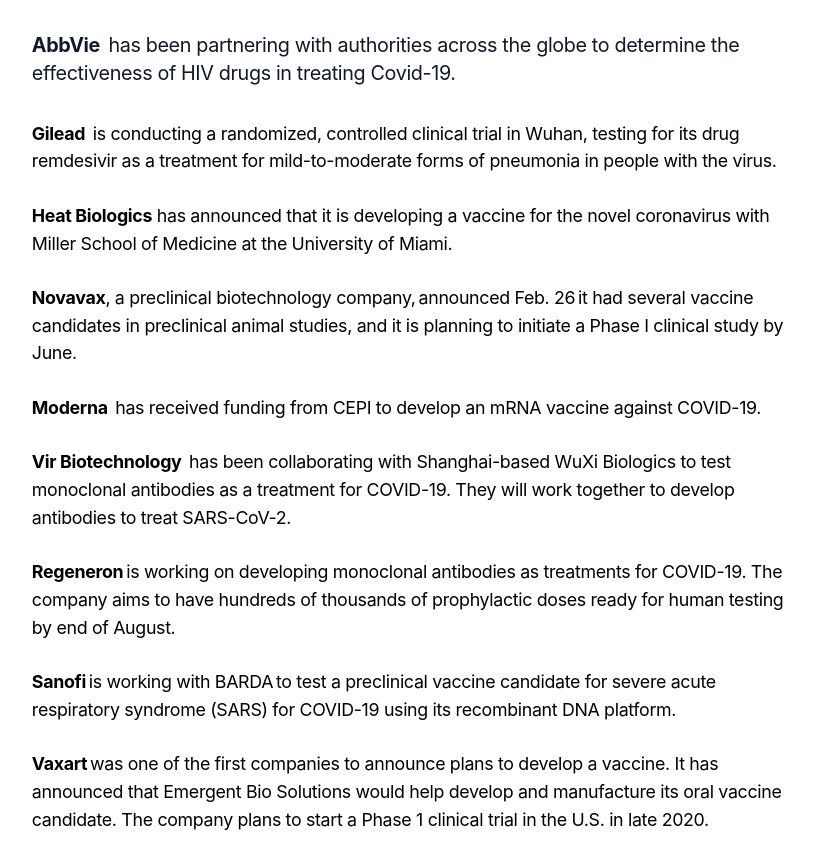
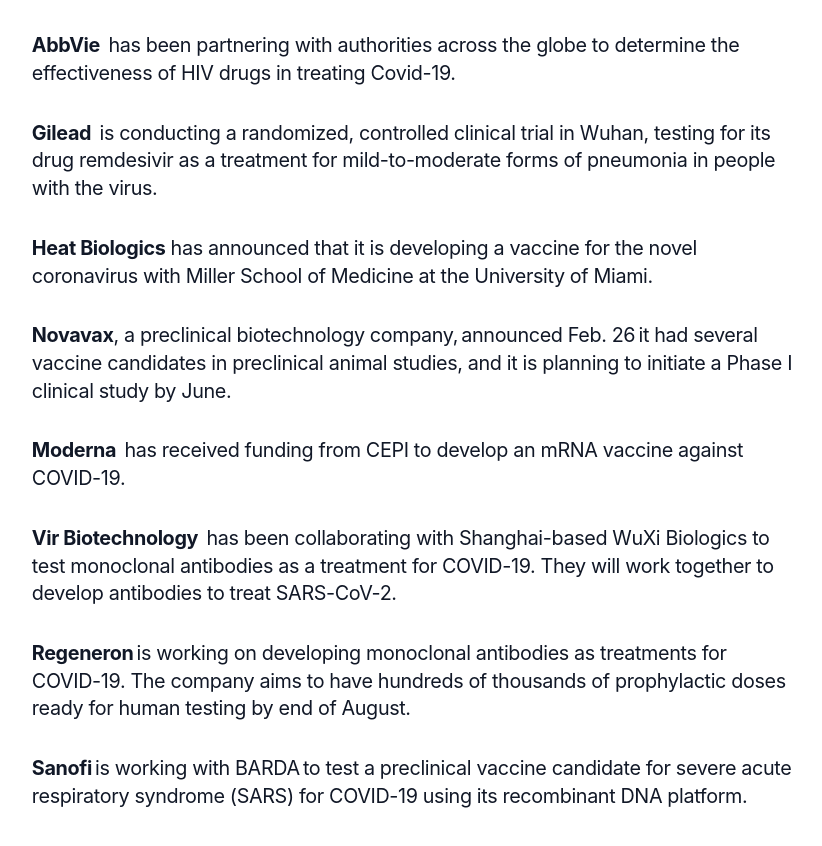
Before and after one commit to tirumalavasu-modak/modak-v2, a Vue app: page /pharma-firms in a window 1280 px wide. Shown: the part 2791-3637 px from the top of the page, without its empty margins (228-1050 px from the left). Built offline with nearby package versions, Linux system fonts and the light colour scheme; what @vuikit/icons, vuikit would draw is missing.

Commit message:
final design changes

```diff
--- a/src/components/common/Banner.vue
+++ b/src/components/common/Banner.vue
@@ -15,6 +15,9 @@
   props: ['img', 'title', 'subTitle'],
   computed: {
     bgHeight: function () {
+      if (this.$vuetify.breakpoint.width <= 1366) {
+        return this.$vuetify.breakpoint.height/3
+      }
       return this.$vuetify.breakpoint.height/4
     }
   },
--- a/src/components/common/FeatureCard.vue
+++ b/src/components/common/FeatureCard.vue
@@ -3,7 +3,7 @@
     <v-img :src='feature.img' cover v-if="feature.dir === 'left'" max-height="400" class="w-full"></v-img>
     <div class="flex flex-col">
       <h4 class="text-black my-2 text-left" v-html="feature.title"></h4>
-      <p class="my-2" v-html="feature.description"></p>
+      <p class="my-2 text-lg text-black" v-html="feature.description"></p>
       <ul v-if="feature.items.length > 0" class="list-disc">
         <li v-for="(item, i) in feature.items" :key="i">{{item}}</li>
       </ul>
--- a/src/views/AutomatedIngestion.vue
+++ b/src/views/AutomatedIngestion.vue
@@ -1,6 +1,6 @@
 <template>
   <div>
-    <Banner img="img/backgrounds/andy-hyd.jpg" title="Automated data ingestion" subTitle="Data Ingestion using Automated Data Pipelines. Capable of Generating Millions of Pipelines automatically." />
+    <Banner img="img/backgrounds/andy-hyd.jpg" title="Automated Data Ingestion" subTitle="Data Ingestion using Automated Data Pipelines. Capable of Generating Millions of Pipelines automatically." />
     <div class="max-w-7xl mx-auto my-16">
       <v-card class="my-4">
         <h1 class="p-8 text-2xl font-bold text-gray-900 text-center">
--- a/src/views/BotWorks.vue
+++ b/src/views/BotWorks.vue
@@ -9,7 +9,7 @@
     <FeatureCard :feature="feature1" />
     <div class="bg-gray">
       <div class="max-w-7xl mx-auto py-16">
-        <h1 class="text-2xl font-bold text-gray-900 mb-4 text-left">Why <span class="text-2xl font-bold text-primary">BOTs</span>?</h1>
+        <h4 class="mb-4 text-left">Why <h4 class="inline text-primary">BOTs</h4>?</h4>
         <div class="max-w-7xl mx-auto grid grid-cols-3 grid-rows-5 gap-8">
           <v-card class="py-4 px-16 flex items-center" v-for="(item, i) in items" :key="i">
             <img :src="item.icon" class="inline h-8 mr-4 fill-blue-500" />
@@ -45,7 +45,7 @@
       feature1: {
         img: 'img/backgrounds/smart-bot.png',
         dir: 'right',
-        title: 'Smart <span class="text-2xl font-bold text-primary">BOTs</span>',
+        title: 'Smart <h4 class="inline text-primary">BOTs</h4>',
         description: '<h3 class="text-base font-bold">Resilient and scalable</h3><br>Smart BOTs are decentralized event-driven workflow engines, which can scale-up based on workload.<br><br>The core feature of BOTs is being asynchronous and able to run numerous tasks parallelly. Earlier, identifying a failed job and rerunning it was a nightmare for data ingestion and curation. Due to manual efforts involved in recurring the failed jobs, SLA breaches were quite frequent and tedious. However, BOTs are empowered to craft high-performance variants of themselves. They are the medium, mechanism, and platform for getting greater value from data analytics and augmented data preparation.',
         items: []
       },
@@ -60,7 +60,7 @@
         },
         {
           icon: 'https://modak.com/img/icons/stateless.svg',
-          title: 'Stateless Bot'
+          title: 'Stateless BOT'
         },
         {
           icon: 'https://modak.com/img/icons/stateful.svg',
--- a/src/views/DataUnification.vue
+++ b/src/views/DataUnification.vue
@@ -6,7 +6,7 @@
     <div class="max-w-7xl mx-auto my-16">
       <v-card class="my-4 p-8">
         <h3 class="mb-2">The Challenge</h3>
-        <h3 class="text-base font-normal text-gray-900">
+        <h3 class="text-lg font-normal text-black">
           The problem of unifying 3 different data standards with 10 records each doesn’t require a tool. Instead, the user can utilize a whiteboard and a pen to solve the issue. When it comes to five different data standards with 1 lakh rows, traditional ETL approach can be used. But, if the problem is to solve tens or hundreds of separate data sources with 5000+ mapping rules, 3000+ variations in column names and billions of records in each source, then the traditional ETL solution is not feasible.
         </h3>
       </v-card>
--- a/src/views/LifeAtModak.vue
+++ b/src/views/LifeAtModak.vue
@@ -54,7 +54,7 @@
         img: 'img/backgrounds/Company_pic.jpeg',
         dir: 'right',
         title: 'Women in Analytics',
-        description: 'We pride ourselves in being a Women-Led organization and being an equal employment provider. More than 30% of our workforce is comprised of women and we believe women has a big role to play in the analytics for being more analytical thinkers, this has helped us to an extent while finding solutions to some of the most complex analytical solutions.<br/><br/>Being led by Aarti Joshi, as the chief architect of People and Business growth of the organization, she has been critical in building Modak from a 3-member team into a dynamic, cross-functional 150-professionals strong company in a span of 5 years.',
+        description: 'We pride ourselves in being a Women-Led organization and being an equal employment provider. More than 30% of our workforce is comprised of women and we believe women has a big role to play in the analytics for being more analytical thinkers, this has helped us to an extent while finding solutions to some of the most complex analytical solutions.<br/><br/>Being led by Aarti Joshi, as the chief architect of people and business growth of the organization, she has been critical in building Modak from a 3-member team into a dynamic, cross-functional 150-professionals strong company in a span of 5 years.',
         items: []
       }
     }
--- a/src/views/Metaprogramming.vue
+++ b/src/views/Metaprogramming.vue
@@ -3,7 +3,7 @@
     <Banner img="img/backgrounds/codes-monitor-programming.jpg" title="Active Metadata Catalog through Metaprogramming at scale" subTitle="Modak's Active Metadata Catalog applies Metadata programming approach to auto generate the metadata code stored in repository. Significantly reducing the time for data analysis and increasing the agility for business users to generate valuable insights" />
     <div class="max-w-7xl mx-auto my-16">
       <v-card class="my-4">
-        <h3 class="p-8 text-base font-normal text-gray-900">
+        <h3 class="p-8 text-lg font-normal text-black">
           Using Metaprogramming approach, Modak has gained a significant advantage in Data Analytics industry
         </h3>
       </v-card>
@@ -11,10 +11,10 @@
     <FeatureCard :feature="feature1" />
     <div class="max-w-7xl mx-auto my-16">
       <v-card class="my-4">
-        <h3 class="pt-8 px-8 text-base font-normal text-gray-900">
+        <h3 class="pt-8 px-8 text-lg font-normal text-black">
           <strong>According to Gartner,</strong> more than 70% of big data projects have failed due to the large amount of time spent on data preparation and curation. Most businesses spend more time in generating insights using machine learning and automation. By the time the data reaches the visualization phase, either the data becomes outdated or the technology becomes outdated. At Modak, our metaprogramming approach focuses mainly on the data preparation phase. The metaprogramming approach drastically accelerates the data preparation and curation processes.
         </h3>
-        <h3 class="p-8 text-base font-normal text-gray-900">
+        <h3 class="p-8 text-lg font-normal text-black">
           Metadata is essential for data preparation in any big data platform. It contains key information about the data. Modak's nabu metaprogramming approach leverages the metadata to ingest, curate and unify the data sets. Metaprogramming basically generates code through metadata, which we capture from the source and destination, save into technical, operational and business metadata catalogues.
         </h3>
       </v-card>
--- a/src/views/PharmaFirms.vue
+++ b/src/views/PharmaFirms.vue
@@ -58,31 +58,31 @@
     <p class="my-8 text-xl text-gray-900">
       <strong>AbbVie</strong>  has been partnering with authorities across the globe to determine the effectiveness of HIV drugs in treating Covid-19.
     </p>
-    <p>
+    <p class="my-8 text-xl text-gray-900">
       <strong>Gilead</strong>  is conducting a randomized, controlled clinical trial in Wuhan, testing for its drug remdesivir as a treatment for mild-to-moderate forms of pneumonia in people with the virus.
     </p>
-    <p>
+    <p class="my-8 text-xl text-gray-900">
       <strong>Heat Biologics</strong> has announced that it is developing a vaccine for the novel coronavirus with Miller School of Medicine at the University of Miami.
     </p>
-    <p>
+    <p class="my-8 text-xl text-gray-900">
       <strong>Novavax</strong>, a preclinical biotechnology company, announced Feb. 26 it had several vaccine candidates in preclinical animal studies, and it is planning to initiate a Phase I clinical study by June.
     </p>
-    <p>
+    <p class="my-8 text-xl text-gray-900">
       <strong>Moderna</strong>  has received funding from CEPI to develop an mRNA vaccine against COVID-19.
     </p>
-    <p>
+    <p class="my-8 text-xl text-gray-900">
       <strong>Vir Biotechnology</strong>  has been collaborating with Shanghai-based WuXi Biologics to test monoclonal antibodies as a treatment for COVID-19. They will work together to develop antibodies to treat SARS-CoV-2.
     </p>
-    <p>
+    <p class="my-8 text-xl text-gray-900">
       <strong>Regeneron</strong> is working on developing monoclonal antibodies as treatments for COVID-19. The company aims to have hundreds of thousands of prophylactic doses ready for human testing by end of August.
     </p>
-    <p>
+    <p class="my-8 text-xl text-gray-900">
       <strong>Sanofi</strong> is working with BARDA to test a preclinical vaccine candidate for severe acute respiratory syndrome (SARS) for COVID-19 using its recombinant DNA platform.
     </p>
-    <p>
+    <p class="my-8 text-xl text-gray-900">
       <strong>Vaxart</strong> was one of the first companies to announce plans to develop a vaccine. It has announced that Emergent Bio Solutions would help develop and manufacture its oral vaccine candidate. The company plans to start a Phase 1 clinical trial in the U.S. in late 2020.
     </p>
-    <p>
+    <p class="my-8 text-xl text-gray-900">
       <strong>Inovio</strong> develops immunotherapies and vaccines, but hasn’t yet had a product approved for treatment. The company plans to begin clinical trials with 30 participants in April in the U.S.
     </p>
   </div>
--- a/src/views/PharmaResearch.vue
+++ b/src/views/PharmaResearch.vue
@@ -3,7 +3,7 @@
     <Banner img="img/backgrounds/pharmabg.jpg" title="Pharma R&D" subTitle="Pharma companies use science-based innovations, analytical tools and services to give out answers to some of the challenging healthcare problems" />
     <FeatureCard :feature="feature1" />
     <div class="max-w-7xl mx-auto grid grid-cols-2 gap-16 my-24 items-center">
-      <div class="flex flex-col">
+      <div class="flex flex-col text-lg text-black">
         Modak developed a system for integrating new studies that have already been standardized to SDTM (Study Data Tabulation Model) format. This helps to scale the larger number of legacy studies that could not be addressed and where ETL and statistical programming could not keep up. Modak combined machine learning and expert analytical tools to map legacy clinical trials to the master schema by :
             <ul>
               <li class="my-2"><img src="img/icons/check-primary.svg" class="inline mr-1 w-4" /> Automatically ingesting thousands of study datasets and associated metadata from SAS binary files</li>
@@ -44,7 +44,7 @@
         dir: 'right',
         title: 'Modak\'s solution',
         description: `
-          <p class="text-black">Modak developed a system for integrating new studies that has already been standardized to SDTM (Study Data Tabulation Model) format. This helps to scale the larger number of legacy studies that could not be addressed and where ETL and statistical programming could not keep up. Modak combined machine learning and expert analytical tools to map legacy clinical trials to the master schema by :</p>
+          <p class="text-black text-lg">Modak developed a system for integrating new studies that has already been standardized to SDTM (Study Data Tabulation Model) format. This helps to scale the larger number of legacy studies that could not be addressed and where ETL and statistical programming could not keep up. Modak combined machine learning and expert analytical tools to map legacy clinical trials to the master schema by :</p>
           <ul>
             <li><img src="img/icons/check-primary.svg" class="inline mr-1 w-4" /> Automatically ingesting thousands of study datasets and associated metadata from SAS binary files</li>
             <li><img src="img/icons/check-primary.svg" class="inline mr-1 w-4" /> Applying machine learning-guided mapping of source datasets to the custom standard implementation</li>
```
